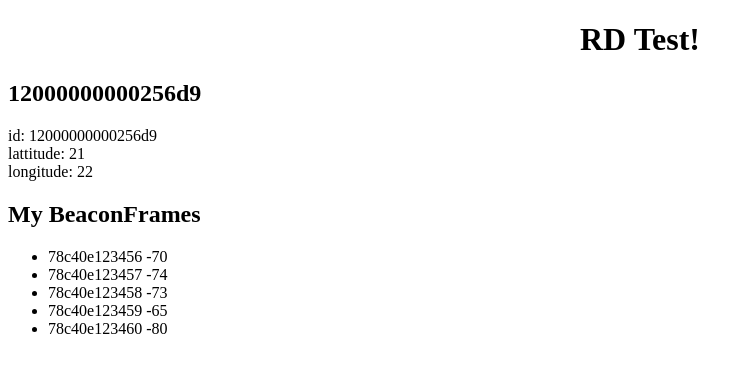
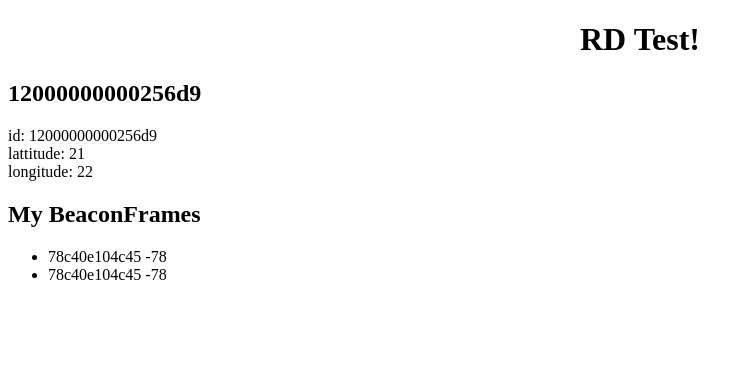
Before and after one commit to Sathvik777/UserPostionRT-Display, an Angular app in the folder RDTest/: page / in a window 1280 px wide. Shown: the top 372 px of the page, without its empty margins (0-752 px from the left). Built offline with nearby package versions, Linux system fonts and the light colour scheme.

Commit message:
Changes to replicate exact response

```diff
--- a/RDTest/src/app/beacon-frames/beacon-frames.component.html
+++ b/RDTest/src/app/beacon-frames/beacon-frames.component.html
@@ -1,6 +1,6 @@
 <h2>My BeaconFrames</h2>
 <ul class="beacons">
   <li *ngFor="let beacon of beacons">
-    <span class="badge">{{beacon.box}}</span> {{beacon.rssi}}
+    <span class="badge">{{beacon.Box}}</span> {{beacon.Rssi}}
   </li>
 </ul>
--- a/RDTest/src/app/mock-beacon-frames.ts
+++ b/RDTest/src/app/mock-beacon-frames.ts
@@ -2,19 +2,47 @@ import { BeaconFrame } from './beacon-frames/beacon-frames';
 
 export const BeaconFrames : BeaconFrame[] = [
     {
-        box : "78c40e123456", rssi :  -70
+        Beacon: "12000000000256d9",
+        Box: "78c40e104c45",
+        TxPower: -59,
+        Count: 1,
+        Rssi: -78,
+        RssiVar: 0,
+        RssiMean: -70,
+        Channel: 39,
+        Radio: "BLE",
+        Type: "iBeacon",
+        Timestamp: "2018-01-15 15:35:42.294",
+        ServerTimestamp: "2018-01-15 15:35:43.178",
+        ClientTimestamp: "2018-01-15 15:35:45.196",
+        Data: "",
+        Range: 0,
+        Toa: 0,
+        Seq: 255,
+        Flags: 0,
+        Latitude: 0,
+        Longitude: 0
     },
     {
-        box : "78c40e123457", rssi :  -74
-    },
-    {
-        box : "78c40e123458", rssi :  -73
-    },
-    {
-        box : "78c40e123459", rssi :  -65
-    },
-    {
-        box : "78c40e123460", rssi :  -80
+        Beacon: "12000000000256d9",
+        Box: "78c40e104c45",
+        TxPower: -59,
+        Count: 1,
+        Rssi: -78,
+        RssiVar: 0,
+        RssiMean: -70,
+        Channel: 39,
+        Radio: "BLE",
+        Type: "iBeacon",
+        Timestamp: "2018-01-15 15:35:42.294",
+        ServerTimestamp: "2018-01-15 15:35:43.178",
+        ClientTimestamp: "2018-01-15 15:35:45.196",
+        Data: "",
+        Range: 0,
+        Toa: 0,
+        Seq: 255,
+        Flags: 0,
+        Latitude: 0,
+        Longitude: 0
     }
-
 ];
```
Also changed, not shown: RDTest/src/app/beacon-frames/beacon-frames.ts (+21 -3 lines).
